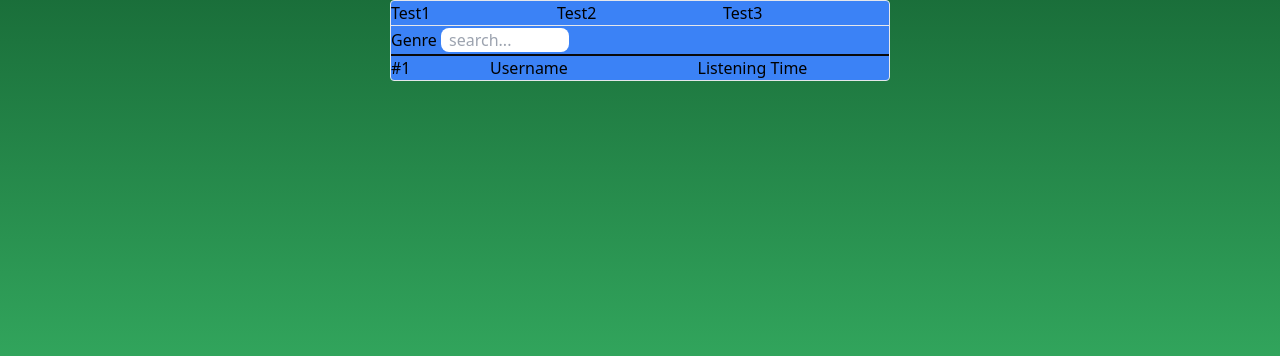
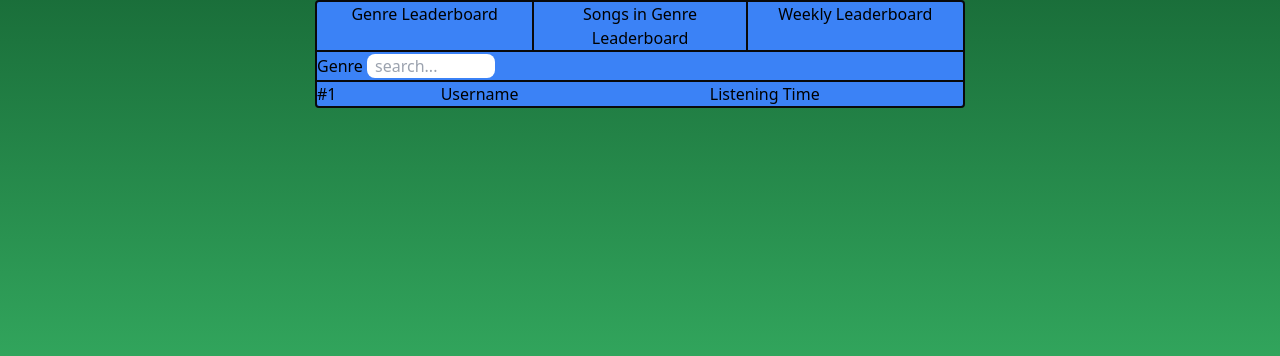
Before and after one commit to DC0400/WAD2_12B_Group_Project, a Django app: page /rankedify/home in a window 1280 px wide. Shown: the part 64-420 px from the top of the page. Run offline with Django 3.2, Linux system fonts and the light colour scheme; some libraries are stand-ins or nearby versions.

Commit message:
Added category selector

```diff
--- a/static/js/page_styling.js
+++ b/static/js/page_styling.js
@@ -11,9 +11,9 @@ $(document).ready(function() {
     $(".nav-item").addClass("px-4 text-green-50 font-semibold h-full cursor-pointer hover:bg-green-600 transition duration-300 flex items-center");
 
     //home.html
-    $(".leaderboard-container").addClass("w-[500px] border mx-auto rounded bg-blue-500")
-    $(".leaderboard-categories").addClass("flex border-b")
-    $(".leaderboard-categories-option").addClass("cursor-pointer hover:bg-blue-700 w-1/3")
+    $(".leaderboard-container").addClass("w-[650px] border-[2px] border-zinc-950 mx-auto rounded bg-blue-500")
+    $(".leaderboard-categories").addClass("flex border-b-[2px] border-zinc-950")
+    $(".leaderboard-categories-option").addClass("cursor-pointer text-center w-1/3 hover:bg-blue-700")
     $(".leaderboard-search").addClass("border-b-[2px] border-zinc-950 pt-[2px] pb-[2px]")
     $(".leaderboard-search-box").addClass("rounded-lg w-32 pl-2 pr-2")
     $(".leaderboard-entry").addClass("flex space-x-4 h-full");
@@ -25,5 +25,5 @@ $(document).ready(function() {
     $(".login-and-create-account-form").addClass("ps-40 pt-8")
     $(".input-title").addClass("input-title w-24 text-right text-green-50 font-semibold")
     $(".input-container").addClass("flex space-x-8")
-    $(".text-field").addClass("w-64 border rounded px-2 py-1 mb-2")
+    $(".text-field").addClass("w-64 border-zinc-950 rounded px-2 py-1 mb-2")
 })
--- a/templates/rankedify/home.html
+++ b/templates/rankedify/home.html
@@ -6,14 +6,14 @@
 <section class="leaderboard-container">
 
     <div class="leaderboard-categories">
-        <div class="leaderboard-categories-option">
-            Test1
+        <div class="leaderboard-categories-option rounded-tl">
+            Genre Leaderboard
         </div>
-        <div class="leaderboard-categories-option">
-            Test2
+        <div class="leaderboard-categories-option border-zinc-950 border-l-[2px] border-r-[2px]">
+            Songs in Genre Leaderboard
         </div>
-        <div class="leaderboard-categories-option">
-            Test3
+        <div class="leaderboard-categories-option rounded-tr">
+            Weekly Leaderboard
         </div>
     </div>
 
```
